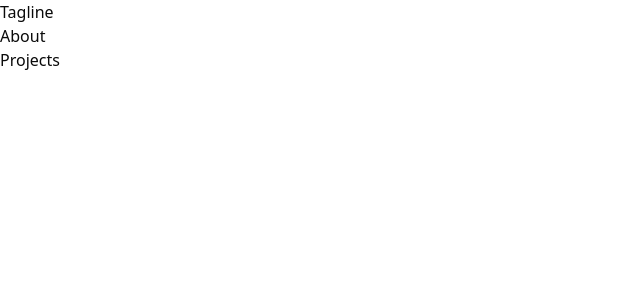
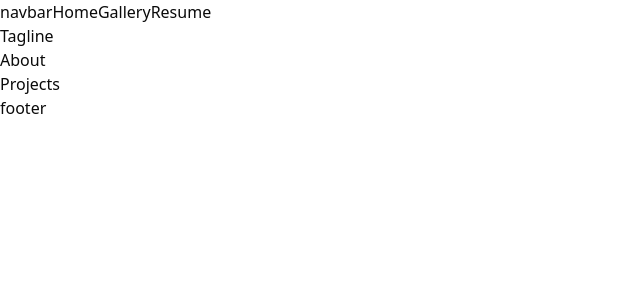
Before and after one commit to elaine331917/elaine331917.github.io, a React (Vite) app: page / in a window 1280 px wide. Shown: the top 300 px of the page, without its empty margins (0-640 px from the left). Built offline with nearby package versions, Linux system fonts and the light colour scheme.

Commit message:
configure routing

```diff
--- a/package.json
+++ b/package.json
@@ -10,6 +10,7 @@
     "preview": "vite preview"
   },
   "dependencies": {
+    "@radix-ui/react-switch": "^1.0.3",
     "class-variance-authority": "^0.7.0",
     "clsx": "^2.0.0",
     "lucide-react": "^0.298.0",
--- /dev/null
+++ b/src/App.tsx
@@ -0,0 +1,21 @@
+import { Route, Routes } from "react-router-dom";
+import './index.css'
+import Home from './pages/Home';
+import Gallery from './pages/Gallery';
+import Resume from './pages/Resume';
+import Navbar from './components/navbar';
+import Footer from "./components/footer";
+
+export default function App() {
+    return (
+      <>
+        <Navbar />
+        <Routes>
+          <Route path="/" element={<Home/>}/>
+          <Route path="/gallery" element={<Gallery/>}/>
+          <Route path="/resume" element={<Resume/>}/>
+        </Routes>
+        <Footer />
+      </>
+    );
+}
--- /dev/null
+++ b/src/components/footer.tsx
@@ -0,0 +1,10 @@
+export default function Footer() {
+
+    return (
+      <>
+        <section>
+          footer
+        </section>
+      </>
+    )
+}
--- /dev/null
+++ b/src/components/navbar.tsx
@@ -0,0 +1,14 @@
+import { Link } from "react-router-dom";
+
+
+export default function Navbar() {
+
+    return (
+        <>
+            navbar
+            <Link to="/">Home</Link>
+            <Link to="/gallery">Gallery</Link>
+            <Link to="/resume">Resume</Link>
+        </>
+    )
+}
--- /dev/null
+++ b/src/components/ui/switch.tsx
@@ -0,0 +1,27 @@
+import * as React from "react"
+import * as SwitchPrimitives from "@radix-ui/react-switch"
+
+import { cn } from "@/lib/utils"
+
+const Switch = React.forwardRef<
+  React.ElementRef<typeof SwitchPrimitives.Root>,
+  React.ComponentPropsWithoutRef<typeof SwitchPrimitives.Root>
+>(({ className, ...props }, ref) => (
+  <SwitchPrimitives.Root
+    className={cn(
+      "peer inline-flex h-6 w-11 shrink-0 cursor-pointer items-center rounded-full border-2 border-transparent transition-colors focus-visible:outline-none focus-visible:ring-2 focus-visible:ring-ring focus-visible:ring-offset-2 focus-visible:ring-offset-background disabled:cursor-not-allowed disabled:opacity-50 data-[state=checked]:bg-primary data-[state=unchecked]:bg-input",
+      className
+    )}
+    {...props}
+    ref={ref}
+  >
+    <SwitchPrimitives.Thumb
+      className={cn(
+        "pointer-events-none block h-5 w-5 rounded-full bg-background shadow-lg ring-0 transition-transform data-[state=checked]:translate-x-5 data-[state=unchecked]:translate-x-0"
+      )}
+    />
+  </SwitchPrimitives.Root>
+))
+Switch.displayName = SwitchPrimitives.Root.displayName
+
+export { Switch }
--- a/src/main.tsx
+++ b/src/main.tsx
@@ -1,15 +1,10 @@
 import React from 'react'
 import ReactDOM from 'react-dom/client'
-import {
-  createBrowserRouter,
-  RouterProvider,
-} from "react-router-dom";
+import { BrowserRouter } from "react-router-dom";
 import './index.css'
-import Home from './pages/Home';
-import Gallery from './pages/Gallery';
-import Resume from './pages/Resume';
+import App from './App';
 
-const router = createBrowserRouter([
+/* const router = createBrowserRouter([
   {
     path: "/",
     element: <Home />,
@@ -22,10 +17,12 @@ const router = createBrowserRouter([
     path: "/resume",
     element: <Resume />,
   },
-]);
+]); */
 
 ReactDOM.createRoot(document.getElementById('root')!).render(
   <React.StrictMode>
-    <RouterProvider router={router} />
+    <BrowserRouter>
+      <App />
+    </BrowserRouter>
   </React.StrictMode>,
 )
--- a/src/pages/Home.tsx
+++ b/src/pages/Home.tsx
@@ -1,3 +1,5 @@
+import Navbar from "@/components/navbar"
+
 export default function Home() {
 
     return (
```
Also changed, not shown: 1 other file (tests, documents, lock files or other folders).
